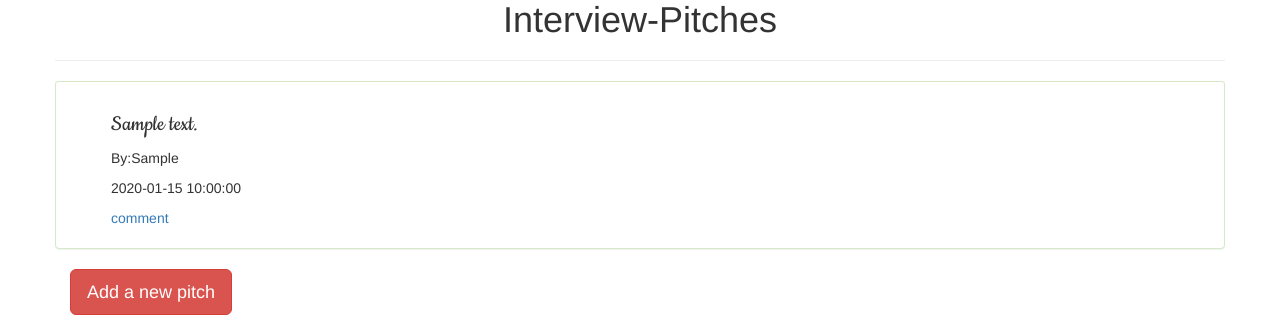
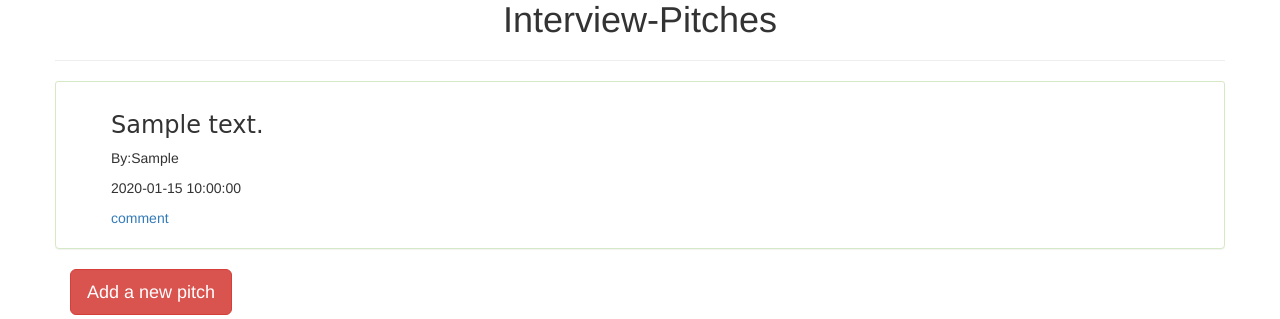
Before and after one commit to Rickyngotho/pitch, a Flask app: template app/templates/interview.html in a window 1280 px wide. Shown: the part 230-549 px from the top of the page. Run offline with Flask 2, Linux system fonts and the light colour scheme; tables that the repository leaves empty hold one stand-in row (values such as "Sample post"); the template is opened without the code that fills it: values that come from a table or form of the project are taken from there, most other values are stand-ins (such as "Sample title", 1, 10 or a date in 2020); some libraries are stand-ins or nearby versions; some web fonts are replaced.

Commit message:
styles font changed

```diff
--- a/app/templates/interview.html
+++ b/app/templates/interview.html
@@ -1,5 +1,3 @@
-<link href="https://fonts.googleapis.com/css?family=Cookie" rel="stylesheet">
-
 {% extends 'base.html'%}
 {% import "bootstrap/wtf.html" as wtf %}
 {% block content %}
```
